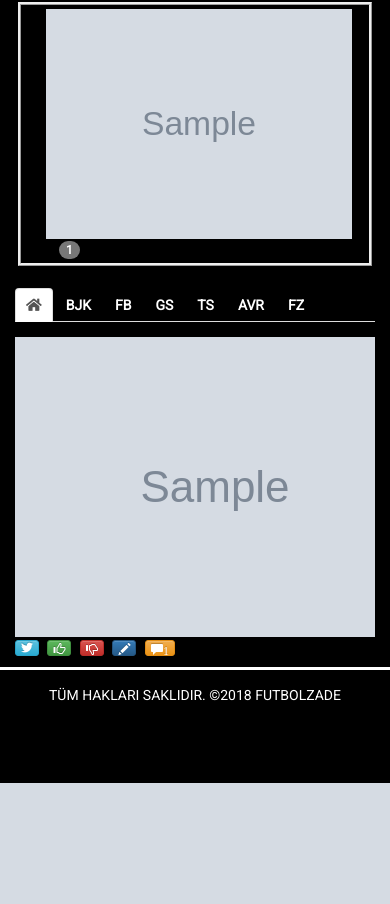
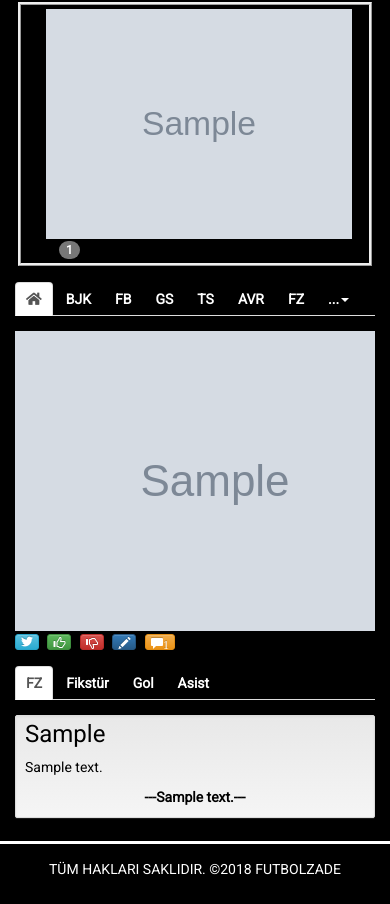
Before and after one commit to alinadir/futbolhaber, a Django app: page / in a window 390 px wide. Shown: the part 61-965 px from the top of the page. Before the commit the page ends 844 px from the top, so only its background shows below. Run offline with Django 3.2, Linux system fonts and the light colour scheme; tables that the repository leaves empty hold one stand-in row (values such as "Sample post"); grey boxes marked "Sample" are stand-in pictures; some libraries are stand-ins or nearby versions.

Commit message:
ana menü ayarlanıyor ilk hali bu sıkıntı olursa buraya dönücez

```diff
--- a/home/views.py
+++ b/home/views.py
@@ -113,7 +113,7 @@
 
 
 
-	return render(request,"home/home.html",context)#home.html in dire
+	return render(request,"home/home1.html",context)#home.html in dire
 
 
 
--- a/spor/settings.py
+++ b/spor/settings.py
@@ -24,9 +24,9 @@
 SECRET_KEY = '42ddl)-qsr0xuy8&d-%$n!9g#hm71--2z(oxcm!9v8wm&z^1$2'
 
 # SECURITY WARNING: don't run with debug turned on in production!
-DEBUG = False
+DEBUG = True
 
-ALLOWED_HOSTS = ["www.futbolzade.com"]
+ALLOWED_HOSTS = []
 
 
 # Application definition
--- a/templates/home/home1.html
+++ b/templates/home/home1.html
@@ -37,7 +37,17 @@
 				<li><a data-toggle="tab" href="#GS" title = "Galatasaray Haberleri">GS</a></li>
 				<li><a data-toggle="tab" href="#TS" title = "Trabzonspor Haberleri">TS</a></li>
 				<li><a data-toggle="tab" href="#AVR" title = "Avrupadan Haberler">AVR</a></li>
-				<li class="yaz"><a data-toggle="tab" href="#AVR" title = "Avrupadan Haberler">FZ</a></li>
+				<li class="yaz"><a data-toggle="tab" href="#AVR" title = "Köşe Yazıları">FZ</a></li>
+				<li class="dropdown">
+					<a href="#" class="dropdown-toggle" data-toggle="dropdown" role="button" aria-haspopup="true" aria-expanded="false">...<span class="caret"></span></a>
+					<ul class="dropdown-menu">
+					<li><a data-toggle="tab" href="#AVR">Süper Lig</a></li>
+					<li><a data-toggle="tab" href="#">Türkiye Kupası</a></li>
+					<li><a data-toggle="tab" href="#">İtalya Ligi </a></li>
+					<li role="separator" class="divider"></li>
+					<li><a data-toggle="tab" href="#Yaz">Köşe Yazıları</a></li>
+					</ul>
+			   </li>
 			</ul>
 
 
@@ -188,6 +198,22 @@
 		</div>
     </div>
 
+		<div id="Yaz" class="tab-pane fade yaz">
+    <div class="row">
+			<div class="col-md-12 col-sm-12">
+			{% for yazi in yazılar %}
+		<div class="kenar well well-sm">
+			<h3>{{yazi.yazının_baslıgı}}</h3>
+			<div class="truncate text-justify"><p>{{yazi.ana_content|safe|truncatechars:240}}</p></div>
+			<div class="gizli text-justify"><p>{{yazi.ana_content|safe}}</p></div>
+			<p class="text-center"><b>---{{yazi.yazar.isim}}---</b></p>
+		</div>
+			{% endfor %}
+			</div><!-- Kim Ne Demiş Köşesi sonu -->
+
+		</div>
+    </div>
+
   </div>
 		</div> <!-- col md-12 sonu alttaki genel navbar-->
 	</div><!-- ilk row sonu -->
```
